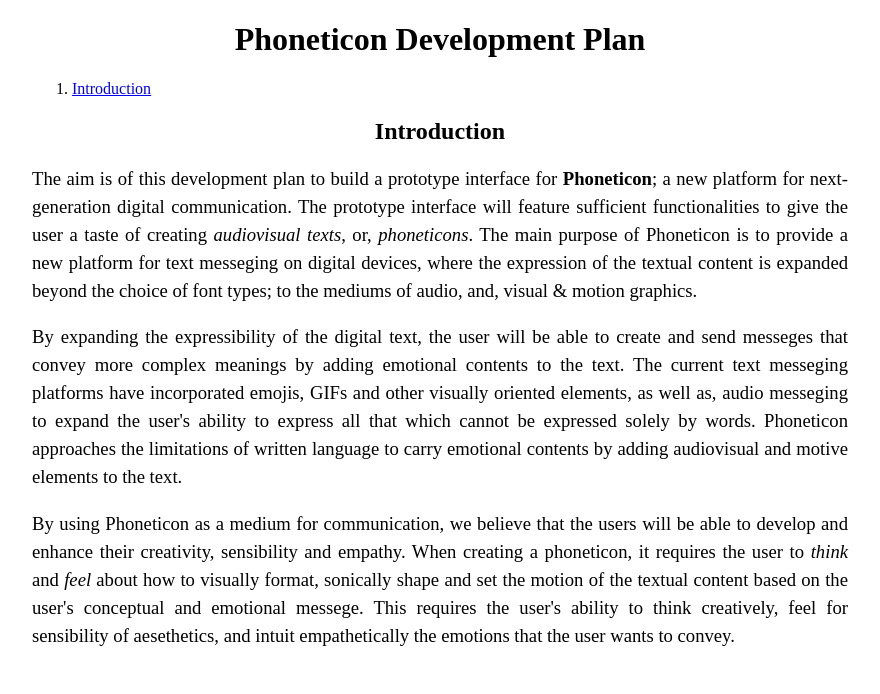
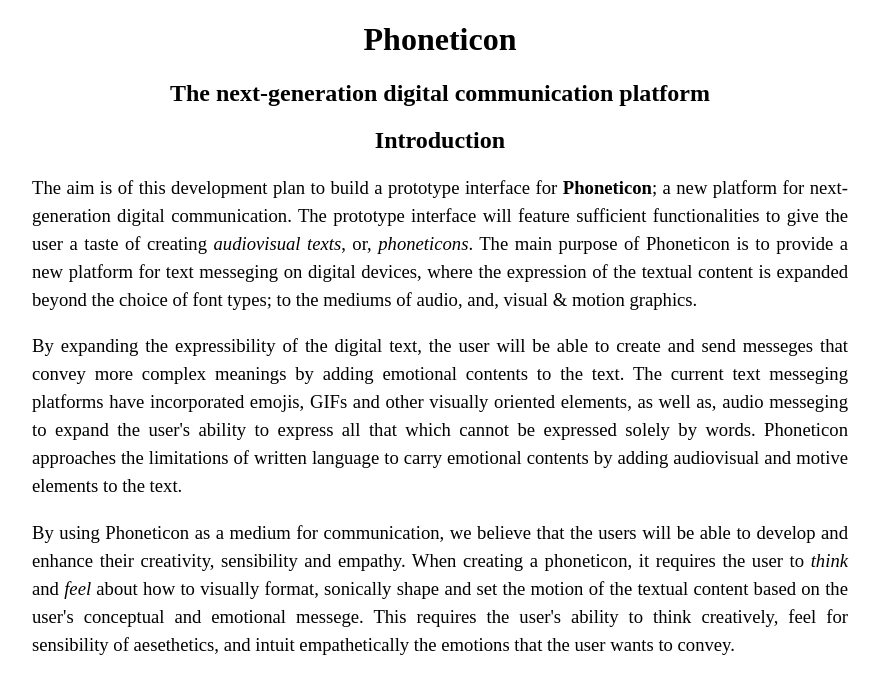
Before and after one commit to phoneticon/phoneticon.github.io, a plain HTML site: page index.html in a window 1280 px wide. Shown: the whole page, without its empty margins (200-1080 px from the left). Drawn offline with Linux system fonts and the light colour scheme.

Commit message:
minor changes

```diff
--- a/index.html
+++ b/index.html
@@ -2,21 +2,22 @@
 <html>
 
 <head>
-    <title>Phoneticon Development Plan</title>
+    <title>Phoneticon</title>
     <link rel="stylesheet" type="text/css" href="styles.css">
 </head>
 
 <header>
-    <h1>Phoneticon Development Plan</h1>
-    <nav>
+    <h1>Phoneticon</h1>
+    <h2>The next-generation digital communication platform</h2>
+<!--     <nav>
         <ol>
             <li><a href='#intro'>Introduction</a></li>
-<!--             <li><a href='#initTech'>Initial Technology</a></li>
+            <li><a href='#initTech'>Initial Technology</a></li>
             <li><a href='#TechDevStrat'>Technology Development Strategy</a></li>
             <li><a href='#interface'>Phoneticon Interface</a></li>
-            <li><a href='#collabStrat'>Collaboration Strategy</a></li> -->
+            <li><a href='#collabStrat'>Collaboration Strategy</a></li>
         </ol>
-    </nav>
+    </nav> -->
 </header>
 
 <body>
```
